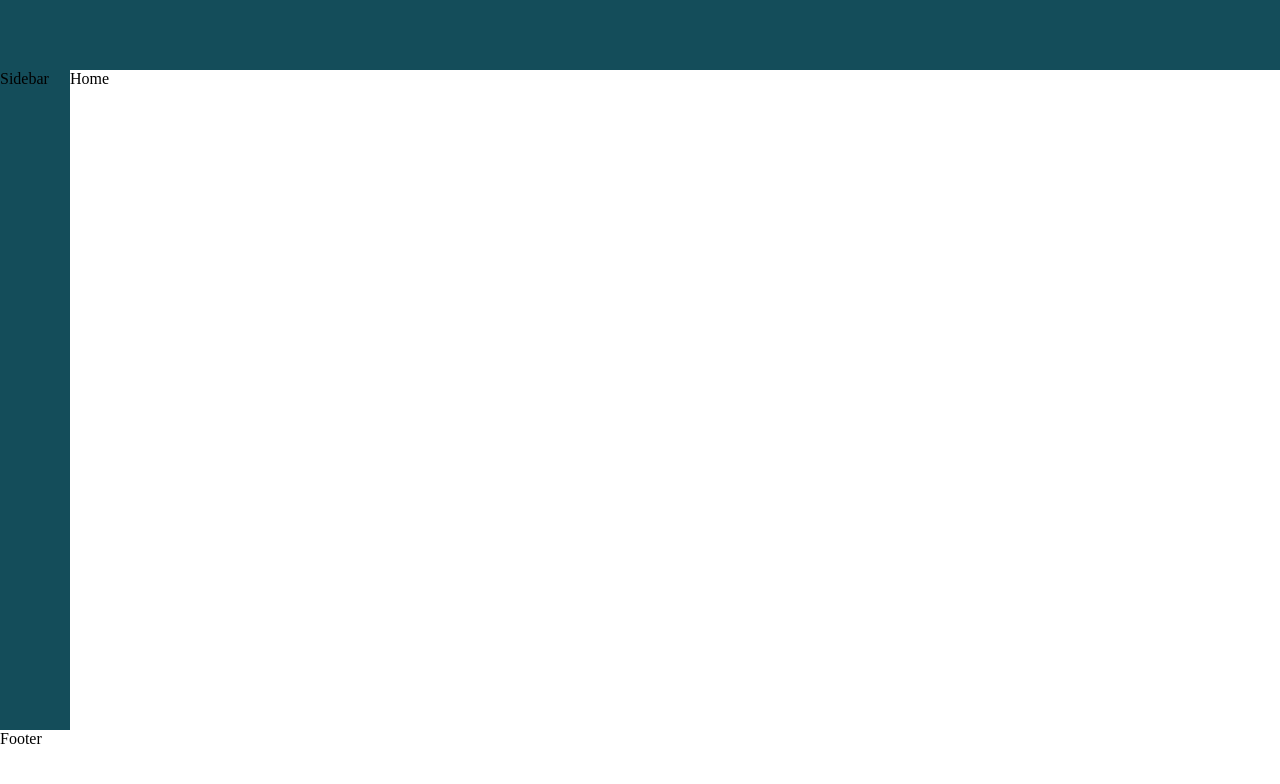
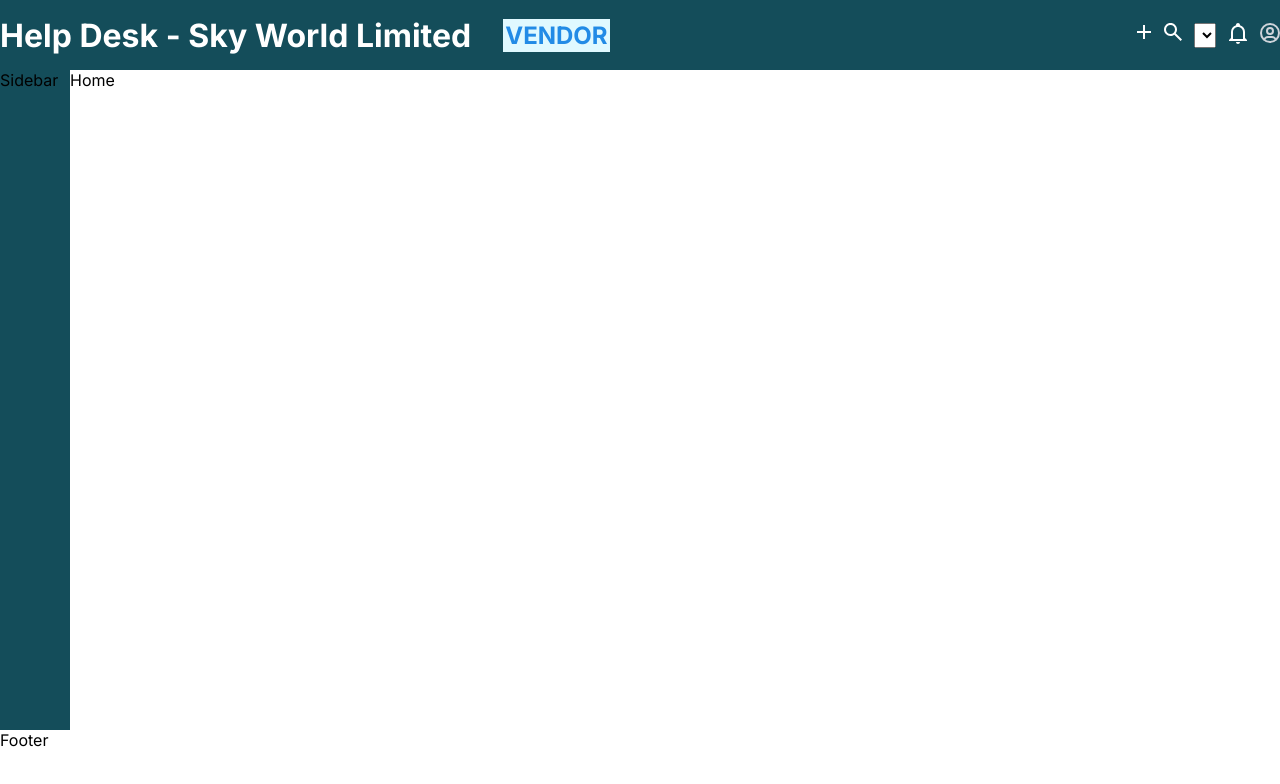
Before and after one commit to Raddames-Tonui/React-help-desk, a React (Vite) app: page / in a window 1280 px wide. Shown: the top 784 px of the page. Built offline with nearby package versions, Linux system fonts and the light colour scheme.

Commit message:
done wityh layout

```diff
--- a/src/components/Navbar.tsx
+++ b/src/components/Navbar.tsx
@@ -4,24 +4,20 @@ import Icon from '../utilities/Icon';
 const Navbar = ()=> {
   return (
     <header >
-                  {/* <div class="header-wrapper">
+      <div className='header-wrapper'>
+        <div className='logo'>
+          <h1>Help Desk - Sky World Limited</h1>
+          <h2>VENDOR</h2>
+        </div>
+        <div className='icon-search'>
+          <Icon iconName='add' />
+          <Icon iconName='search' />
+          <select name="search" id=""></select>
+          <Icon iconName='notification' />
+          <Icon iconName='avatar'/>
+        </div>
 
-        <div>
-          <Icon iconName='microphone' className='icon '/>
-        </div>
-          <div class="logo">
-              <h1>Help Desk- Sky World Limited</h1>
-              <h2>VENDOR</h2>
-          </div>
-          <div class="icon-search">
-            <Icon iconName="add" className="icon"/>
-            <Icon iconName="search" className="icon"/>
-            <label htmlFor="searchBox"></label>
-            <input type="search" name="searchBox" />
-            <Icon iconName="notification" className="icon"/>
-            <Icon iconName='avatar' className="icon"/>
-          </div>
-      </div> */}
+      </div>
     </header>
   );
 };
--- a/src/css/index.css
+++ b/src/css/index.css
@@ -9,3 +9,8 @@
 html {
   font-size: 16px;
 }
+
+body {
+  font-family: 'Inter', sans-serif;
+  background-color: var(--background-primary);
+}
--- a/src/css/layout.css
+++ b/src/css/layout.css
@@ -15,6 +15,34 @@ header {
     grid-area: header;
     background-color: var(--background-primary-700);
 }
+.header-wrapper {
+    display: flex;
+    justify-content: space-between;
+    align-items: center;
+    height: 100%;
+}
+.logo {
+    display: flex;
+    align-items: center;
+    gap: 2rem;
+    color: white;
+}
+
+.logo {
+    font-weight: 400;
+}
+
+.logo > h2 {
+    display: inline-block;
+    padding: 2px;
+    background-color: var(--background-primary-50);
+    color: var(--text-blue);
+}
+
+.icon-search{
+    display: flex;
+    gap: 0.8rem;
+}
 
 aside {
     grid-area: aside;
```
